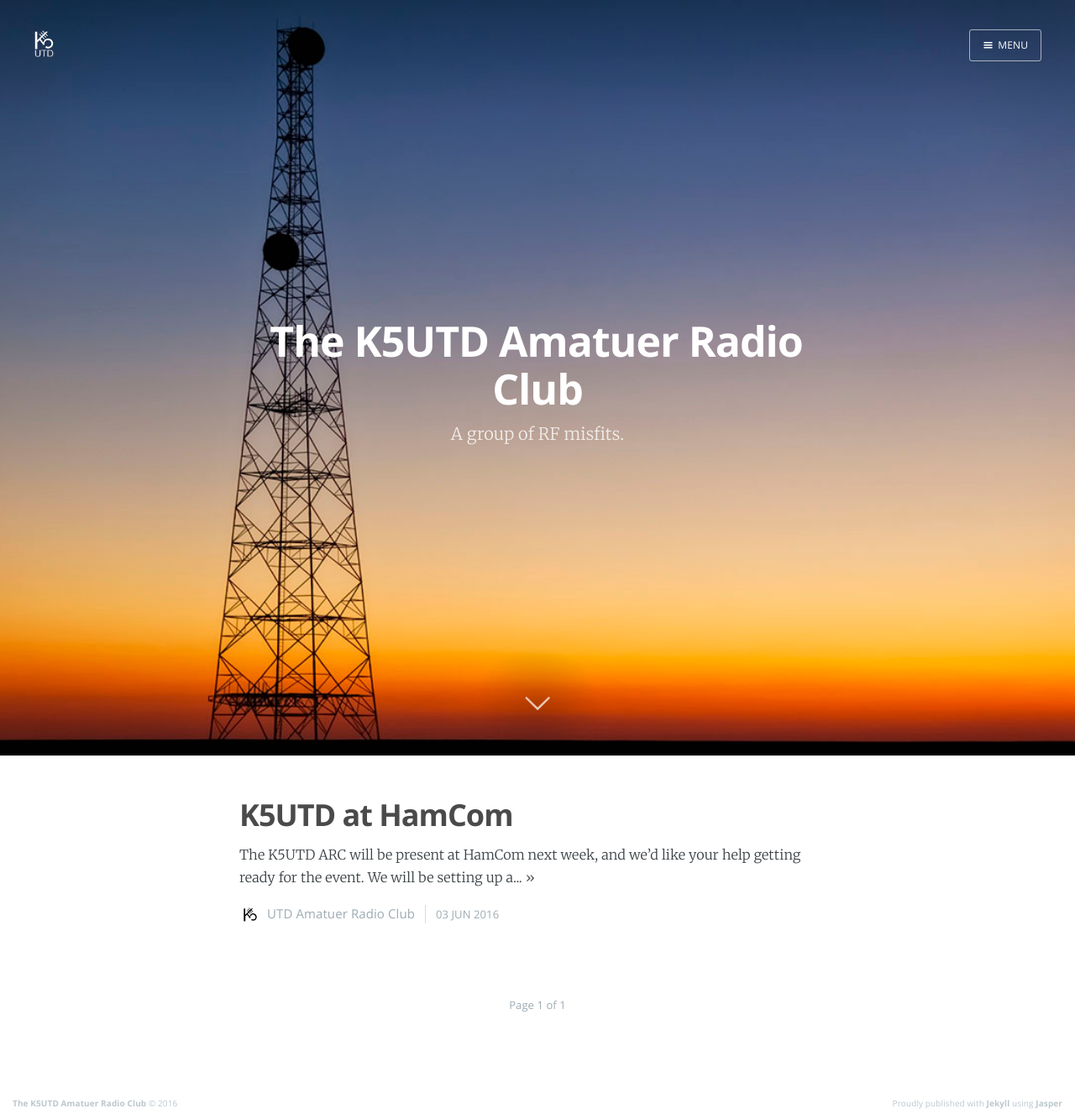
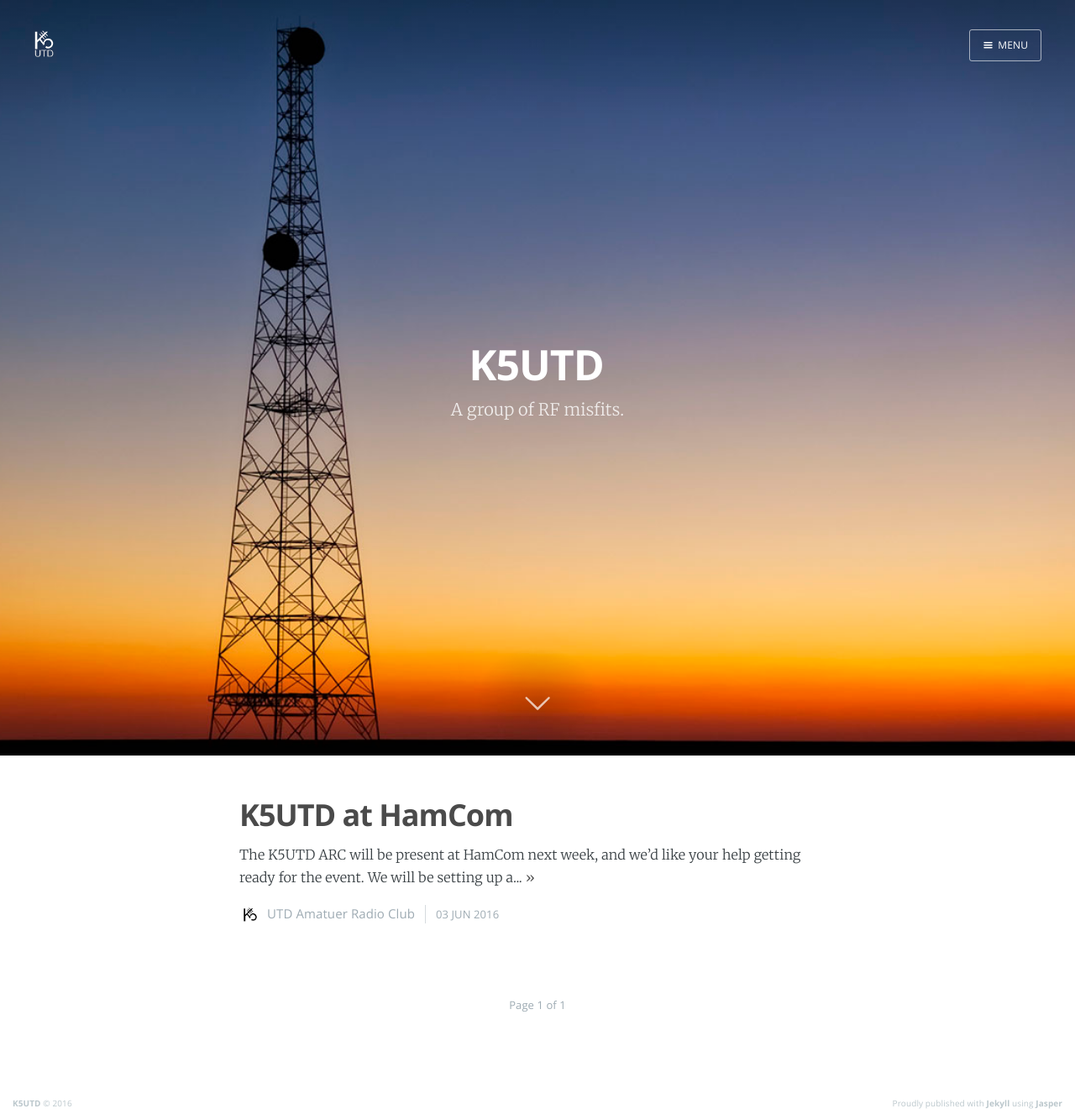
Before and after one commit to k5utd/k5utd.github.io, a Jekyll site: the page built from index.html, in a window 1280 px wide. Shown: the whole page at 84% size. Built offline with Jekyll 4.4.1, drawn with Linux system fonts in a browser that asks for light colours; nearby versions of some CDN libraries; the list of posts is cut into pages by our own code.

Commit message:
Changed site info

```diff
--- a/_config.yml
+++ b/_config.yml
@@ -7,7 +7,7 @@ paginate: 5
 language: 'en-us'
 
 # Website info
-name: 'The K5UTD Amatuer Radio Club'
+name: 'K5UTD'
 description: "A group of RF misfits."
 
 # Author's info
```
